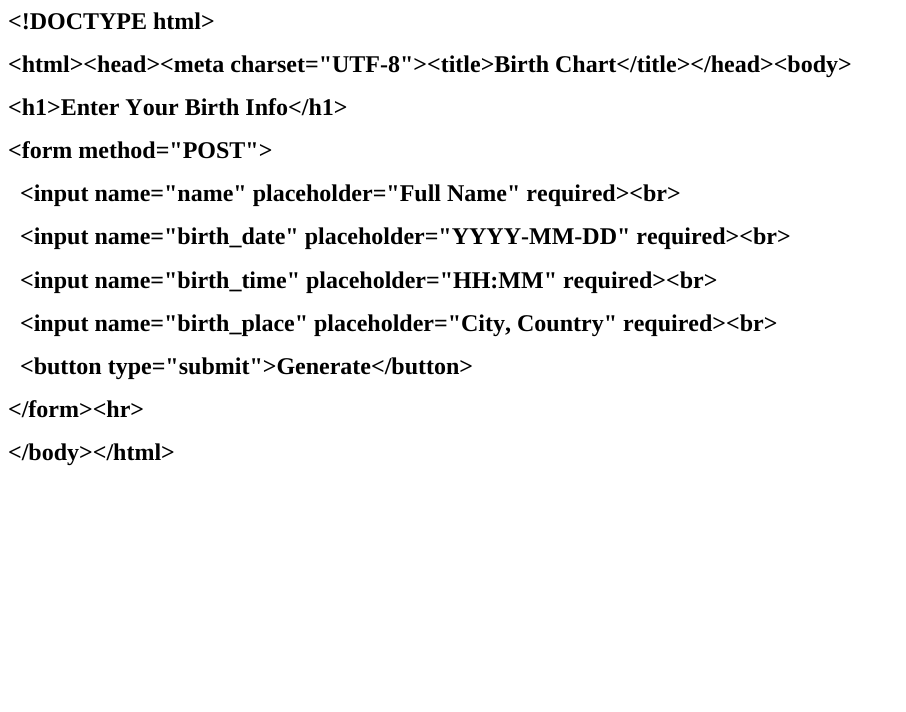
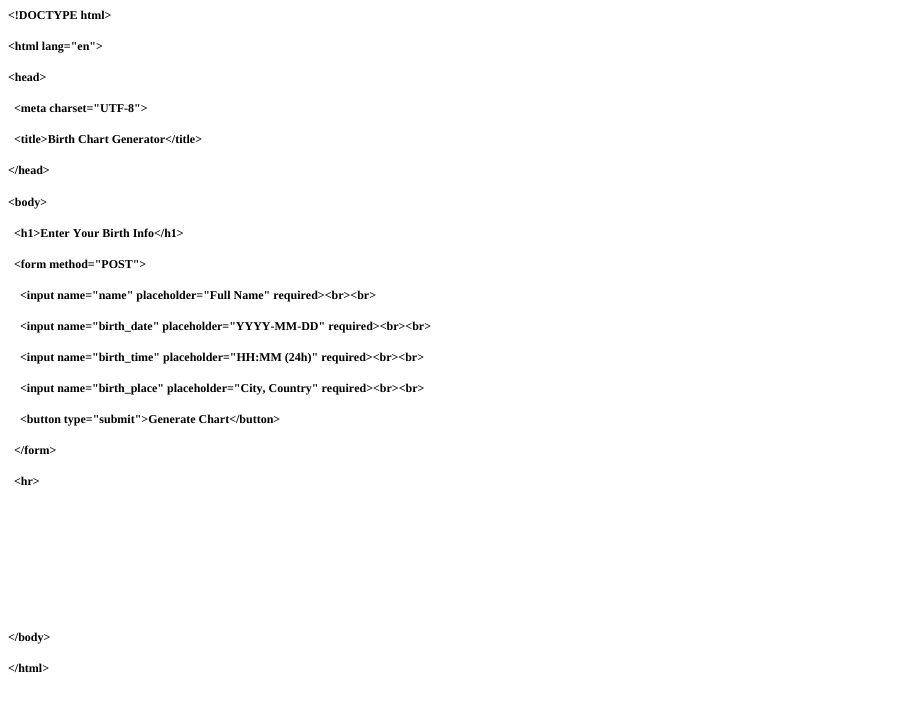
Before and after one commit to 1mrod1/gpt_birth_chart_generator, a Flask app: page / in a window 1280 px wide. Shown: the top 712 px of the page, without its empty margins (0-906 px from the left). Run offline with Flask 3, Linux system fonts and the light colour scheme.

Commit message:
Reset to minimal working version

```diff
--- a/app.py
+++ b/app.py
@@ -4,29 +4,38 @@ from chart_engine import generate_chart, interpret_chart_with_gpt
 
 app = Flask(__name__)
 
+# Show full tracebacks in-browser for rapid debugging
 @app.errorhandler(Exception)
 def show_traceback(exc):
     return make_response(f"<pre>{traceback.format_exc()}</pre>", 500)
 
-@app.route('/', methods=['GET','POST'])
+@app.route("/", methods=["GET", "POST"])
 def index():
-    full_name = chart = moon_phase = moon_phase_angle = interpretation = error = ""
-    if request.method == 'POST':
-        full_name = request.form.get('name','')
-        bd = request.form.get('birth_date','')
-        bt = request.form.get('birth_time','')
-        bp = request.form.get('birth_place','')
+    full_name = ""
+    chart = {}
+    moon_phase = ""
+    moon_phase_angle = ""
+    interpretation = ""
+    error = ""
+
+    if request.method == "POST":
+        full_name = request.form.get("name", "")
+        bd = request.form.get("birth_date", "")
+        bt = request.form.get("birth_time", "")
+        bp = request.form.get("birth_place", "")
         try:
             raw = generate_chart(full_name, bd, bt, bp)
-            chart = raw.get('chart',{})
-            moon_phase = raw.get('moon_phase','')
-            moon_phase_angle = raw.get('moon_phase_angle','')
-            api_key = os.getenv('OPENAI_API_KEY')
+            chart = raw["chart"]
+            moon_phase = raw["moon_phase"]
+            moon_phase_angle = raw["moon_phase_angle"]
+            api_key = os.getenv("OPENAI_API_KEY")
             if api_key:
                 interpretation = interpret_chart_with_gpt(raw, api_key)
         except Exception as e:
             error = str(e)
-    return render_template('index.html',
+
+    return render_template(
+        "index.html",
         full_name=full_name,
         chart=chart,
         moon_phase=moon_phase,
@@ -35,5 +44,5 @@ def index():
         error=error
     )
 
-if __name__=='__main__':
-    app.run(host='0.0.0.0', port=int(os.environ.get('PORT',5000)))
+if __name__ == "__main__":
+    app.run(host="0.0.0.0", port=int(os.environ.get("PORT", 5000)))
--- a/templates/index.html
+++ b/templates/index.html
@@ -11,23 +11,43 @@
   </style>
 </head>
 <body>
-<h1 style="margin: 0.0px 0.0px 16.1px 0.0px; font: 24.0px Times; -webkit-text-stroke: #000000"><span class="s1"><b>&lt;!DOCTYPE html&gt;</b></span></h1>
-<h1 style="margin: 0.0px 0.0px 16.1px 0.0px; font: 24.0px Times; -webkit-text-stroke: #000000"><span class="s1"><b>&lt;html&gt;&lt;head&gt;&lt;meta charset="UTF-8"&gt;&lt;title&gt;Birth Chart&lt;/title&gt;&lt;/head&gt;&lt;body&gt;</b></span></h1>
-<h1 style="margin: 0.0px 0.0px 16.1px 0.0px; font: 24.0px Times; -webkit-text-stroke: #000000"><span class="s1"><b>&lt;h1&gt;Enter Your Birth Info&lt;/h1&gt;</b></span></h1>
-<h1 style="margin: 0.0px 0.0px 16.1px 0.0px; font: 24.0px Times; -webkit-text-stroke: #000000"><span class="s1"><b>&lt;form method="POST"&gt;</b></span></h1>
-<h1 style="margin: 0.0px 0.0px 16.1px 0.0px; font: 24.0px Times; -webkit-text-stroke: #000000"><span class="s1"><b><span class="Apple-converted-space">  </span>&lt;input name="name" placeholder="Full Name" required&gt;&lt;br&gt;</b></span></h1>
-<h1 style="margin: 0.0px 0.0px 16.1px 0.0px; font: 24.0px Times; -webkit-text-stroke: #000000"><span class="s1"><b><span class="Apple-converted-space">  </span>&lt;input name="birth_date" placeholder="YYYY-MM-DD" required&gt;&lt;br&gt;</b></span></h1>
-<h1 style="margin: 0.0px 0.0px 16.1px 0.0px; font: 24.0px Times; -webkit-text-stroke: #000000"><span class="s1"><b><span class="Apple-converted-space">  </span>&lt;input name="birth_time" placeholder="HH:MM" required&gt;&lt;br&gt;</b></span></h1>
-<h1 style="margin: 0.0px 0.0px 16.1px 0.0px; font: 24.0px Times; -webkit-text-stroke: #000000"><span class="s1"><b><span class="Apple-converted-space">  </span>&lt;input name="birth_place" placeholder="City, Country" required&gt;&lt;br&gt;</b></span></h1>
-<h1 style="margin: 0.0px 0.0px 16.1px 0.0px; font: 24.0px Times; -webkit-text-stroke: #000000"><span class="s1"><b><span class="Apple-converted-space">  </span>&lt;button type="submit"&gt;Generate&lt;/button&gt;</b></span></h1>
-<h1 style="margin: 0.0px 0.0px 16.1px 0.0px; font: 24.0px Times; -webkit-text-stroke: #000000"><span class="s1"><b>&lt;/form&gt;&lt;hr&gt;</b></span></h1>
-<h1 style="margin: 0.0px 0.0px 16.1px 0.0px; font: 24.0px Times; -webkit-text-stroke: #000000"><span class="s1"><b>{% if error %}&lt;p style="color:red"&gt;{{error}}&lt;/p&gt;{% endif %}</b></span></h1>
-<h1 style="margin: 0.0px 0.0px 16.1px 0.0px; font: 24.0px Times; -webkit-text-stroke: #000000"><span class="s1"><b>{% if chart %}</b></span></h1>
-<h1 style="margin: 0.0px 0.0px 16.1px 0.0px; font: 24.0px Times; -webkit-text-stroke: #000000"><span class="s1"><b>&lt;h2&gt;Results for {{full_name}}&lt;/h2&gt;</b></span></h1>
-<h1 style="margin: 0.0px 0.0px 16.1px 0.0px; font: 24.0px Times; -webkit-text-stroke: #000000"><span class="s1"><b>&lt;p&gt;Moon Phase: {{moon_phase}} ({{moon_phase_angle}}°)&lt;/p&gt;</b></span></h1>
-<h1 style="margin: 0.0px 0.0px 16.1px 0.0px; font: 24.0px Times; -webkit-text-stroke: #000000"><span class="s1"><b>&lt;ul&gt;{% for k,v in chart.items() %}&lt;li&gt;{{k}}: {{v}}&lt;/li&gt;{% endfor %}&lt;/ul&gt;</b></span></h1>
-<h1 style="margin: 0.0px 0.0px 16.1px 0.0px; font: 24.0px Times; -webkit-text-stroke: #000000"><span class="s1"><b>{% if interpretation %}&lt;h3&gt;GPT Interpretation:&lt;/h3&gt;&lt;p&gt;{{interpretation}}&lt;/p&gt;{% endif %}</b></span></h1>
-<h1 style="margin: 0.0px 0.0px 16.1px 0.0px; font: 24.0px Times; -webkit-text-stroke: #000000"><span class="s1"><b>{% endif %}</b></span></h1>
-<h1 style="margin: 0.0px 0.0px 16.1px 0.0px; font: 24.0px Times; -webkit-text-stroke: #000000"><span class="s1"><b>&lt;/body&gt;&lt;/html&gt;</b></span></h1>
+<h1 style="margin: 0.0px 0.0px 16.1px 0.0px; font: 12.0px Times; -webkit-text-stroke: #000000"><span class="s1"><b>&lt;!DOCTYPE html&gt;</b></span></h1>
+<h1 style="margin: 0.0px 0.0px 16.1px 0.0px; font: 12.0px Times; -webkit-text-stroke: #000000"><span class="s1"><b>&lt;html lang="en"&gt;</b></span></h1>
+<h1 style="margin: 0.0px 0.0px 16.1px 0.0px; font: 12.0px Times; -webkit-text-stroke: #000000"><span class="s1"><b>&lt;head&gt;</b></span></h1>
+<h1 style="margin: 0.0px 0.0px 16.1px 0.0px; font: 12.0px Times; -webkit-text-stroke: #000000"><span class="s1"><b><span class="Apple-converted-space">  </span>&lt;meta charset="UTF-8"&gt;</b></span></h1>
+<h1 style="margin: 0.0px 0.0px 16.1px 0.0px; font: 12.0px Times; -webkit-text-stroke: #000000"><span class="s1"><b><span class="Apple-converted-space">  </span>&lt;title&gt;Birth Chart Generator&lt;/title&gt;</b></span></h1>
+<h1 style="margin: 0.0px 0.0px 16.1px 0.0px; font: 12.0px Times; -webkit-text-stroke: #000000"><span class="s1"><b>&lt;/head&gt;</b></span></h1>
+<h1 style="margin: 0.0px 0.0px 16.1px 0.0px; font: 12.0px Times; -webkit-text-stroke: #000000"><span class="s1"><b>&lt;body&gt;</b></span></h1>
+<h1 style="margin: 0.0px 0.0px 16.1px 0.0px; font: 12.0px Times; -webkit-text-stroke: #000000"><span class="s1"><b><span class="Apple-converted-space">  </span>&lt;h1&gt;Enter Your Birth Info&lt;/h1&gt;</b></span></h1>
+<h1 style="margin: 0.0px 0.0px 16.1px 0.0px; font: 12.0px Times; -webkit-text-stroke: #000000"><span class="s1"><b><span class="Apple-converted-space">  </span>&lt;form method="POST"&gt;</b></span></h1>
+<h1 style="margin: 0.0px 0.0px 16.1px 0.0px; font: 12.0px Times; -webkit-text-stroke: #000000"><span class="s1"><b><span class="Apple-converted-space">    </span>&lt;input name="name" placeholder="Full Name" required&gt;&lt;br&gt;&lt;br&gt;</b></span></h1>
+<h1 style="margin: 0.0px 0.0px 16.1px 0.0px; font: 12.0px Times; -webkit-text-stroke: #000000"><span class="s1"><b><span class="Apple-converted-space">    </span>&lt;input name="birth_date" placeholder="YYYY-MM-DD" required&gt;&lt;br&gt;&lt;br&gt;</b></span></h1>
+<h1 style="margin: 0.0px 0.0px 16.1px 0.0px; font: 12.0px Times; -webkit-text-stroke: #000000"><span class="s1"><b><span class="Apple-converted-space">    </span>&lt;input name="birth_time" placeholder="HH:MM (24h)" required&gt;&lt;br&gt;&lt;br&gt;</b></span></h1>
+<h1 style="margin: 0.0px 0.0px 16.1px 0.0px; font: 12.0px Times; -webkit-text-stroke: #000000"><span class="s1"><b><span class="Apple-converted-space">    </span>&lt;input name="birth_place" placeholder="City, Country" required&gt;&lt;br&gt;&lt;br&gt;</b></span></h1>
+<h1 style="margin: 0.0px 0.0px 16.1px 0.0px; font: 12.0px Times; -webkit-text-stroke: #000000"><span class="s1"><b><span class="Apple-converted-space">    </span>&lt;button type="submit"&gt;Generate Chart&lt;/button&gt;</b></span></h1>
+<h1 style="margin: 0.0px 0.0px 16.1px 0.0px; font: 12.0px Times; -webkit-text-stroke: #000000"><span class="s1"><b><span class="Apple-converted-space">  </span>&lt;/form&gt;</b></span></h1>
+<h1 style="margin: 0.0px 0.0px 16.1px 0.0px; font: 12.0px Times; -webkit-text-stroke: #000000"><span class="s1"><b><span class="Apple-converted-space">  </span>&lt;hr&gt;</b></span></h1>
+<h1 style="margin: 0.0px 0.0px 16.1px 0.0px; font: 12.0px Times; -webkit-text-stroke: #000000; min-height: 14.0px"><span class="s1"><b></b></span><br></h1>
+<h1 style="margin: 0.0px 0.0px 16.1px 0.0px; font: 12.0px Times; -webkit-text-stroke: #000000"><span class="s1"><b><span class="Apple-converted-space">  </span>{% if error %}</b></span></h1>
+<h1 style="margin: 0.0px 0.0px 16.1px 0.0px; font: 12.0px Times; -webkit-text-stroke: #000000"><span class="s1"><b><span class="Apple-converted-space">    </span>&lt;p style="color:red"&gt;{{ error }}&lt;/p&gt;</b></span></h1>
+<h1 style="margin: 0.0px 0.0px 16.1px 0.0px; font: 12.0px Times; -webkit-text-stroke: #000000"><span class="s1"><b><span class="Apple-converted-space">  </span>{% endif %}</b></span></h1>
+<h1 style="margin: 0.0px 0.0px 16.1px 0.0px; font: 12.0px Times; -webkit-text-stroke: #000000; min-height: 14.0px"><span class="s1"><b></b></span><br></h1>
+<h1 style="margin: 0.0px 0.0px 16.1px 0.0px; font: 12.0px Times; -webkit-text-stroke: #000000"><span class="s1"><b><span class="Apple-converted-space">  </span>{% if chart %}</b></span></h1>
+<h1 style="margin: 0.0px 0.0px 16.1px 0.0px; font: 12.0px Times; -webkit-text-stroke: #000000"><span class="s1"><b><span class="Apple-converted-space">    </span>&lt;h2&gt;Results for {{ full_name }}&lt;/h2&gt;</b></span></h1>
+<h1 style="margin: 0.0px 0.0px 16.1px 0.0px; font: 12.0px Times; -webkit-text-stroke: #000000"><span class="s1"><b><span class="Apple-converted-space">    </span>&lt;p&gt;&lt;strong&gt;Moon Phase:&lt;/strong&gt; {{ moon_phase }}{% if moon_phase_angle %} ({{ moon_phase_angle }}°){% endif %}&lt;/p&gt;</b></span></h1>
+<h1 style="margin: 0.0px 0.0px 16.1px 0.0px; font: 12.0px Times; -webkit-text-stroke: #000000"><span class="s1"><b><span class="Apple-converted-space">    </span>&lt;h3&gt;Planetary Positions&lt;/h3&gt;</b></span></h1>
+<h1 style="margin: 0.0px 0.0px 16.1px 0.0px; font: 12.0px Times; -webkit-text-stroke: #000000"><span class="s1"><b><span class="Apple-converted-space">    </span>&lt;ul&gt;</b></span></h1>
+<h1 style="margin: 0.0px 0.0px 16.1px 0.0px; font: 12.0px Times; -webkit-text-stroke: #000000"><span class="s1"><b><span class="Apple-converted-space">      </span>{% for planet, sign in chart.items() %}</b></span></h1>
+<h1 style="margin: 0.0px 0.0px 16.1px 0.0px; font: 12.0px Times; -webkit-text-stroke: #000000"><span class="s1"><b><span class="Apple-converted-space">        </span>&lt;li&gt;{{ planet }}: {{ sign }}&lt;/li&gt;</b></span></h1>
+<h1 style="margin: 0.0px 0.0px 16.1px 0.0px; font: 12.0px Times; -webkit-text-stroke: #000000"><span class="s1"><b><span class="Apple-converted-space">      </span>{% endfor %}</b></span></h1>
+<h1 style="margin: 0.0px 0.0px 16.1px 0.0px; font: 12.0px Times; -webkit-text-stroke: #000000"><span class="s1"><b><span class="Apple-converted-space">    </span>&lt;/ul&gt;</b></span></h1>
+<h1 style="margin: 0.0px 0.0px 16.1px 0.0px; font: 12.0px Times; -webkit-text-stroke: #000000; min-height: 14.0px"><span class="s1"><b></b></span><br></h1>
+<h1 style="margin: 0.0px 0.0px 16.1px 0.0px; font: 12.0px Times; -webkit-text-stroke: #000000"><span class="s1"><b><span class="Apple-converted-space">    </span>{% if interpretation %}</b></span></h1>
+<h1 style="margin: 0.0px 0.0px 16.1px 0.0px; font: 12.0px Times; -webkit-text-stroke: #000000"><span class="s1"><b><span class="Apple-converted-space">      </span>&lt;h3&gt;GPT Interpretation&lt;/h3&gt;</b></span></h1>
+<h1 style="margin: 0.0px 0.0px 16.1px 0.0px; font: 12.0px Times; -webkit-text-stroke: #000000"><span class="s1"><b><span class="Apple-converted-space">      </span>&lt;p&gt;{{ interpretation }}&lt;/p&gt;</b></span></h1>
+<h1 style="margin: 0.0px 0.0px 16.1px 0.0px; font: 12.0px Times; -webkit-text-stroke: #000000"><span class="s1"><b><span class="Apple-converted-space">    </span>{% endif %}</b></span></h1>
+<h1 style="margin: 0.0px 0.0px 16.1px 0.0px; font: 12.0px Times; -webkit-text-stroke: #000000"><span class="s1"><b><span class="Apple-converted-space">  </span>{% endif %}</b></span></h1>
+<h1 style="margin: 0.0px 0.0px 16.1px 0.0px; font: 12.0px Times; -webkit-text-stroke: #000000"><span class="s1"><b>&lt;/body&gt;</b></span></h1>
+<h1 style="margin: 0.0px 0.0px 16.1px 0.0px; font: 12.0px Times; -webkit-text-stroke: #000000"><span class="s1"><b>&lt;/html&gt;</b></span></h1>
 </body>
 </html>
```
Also changed, not shown: chart_engine.py (+61 -32 lines), requirements.txt (+7 -7 lines), 2 other files.
